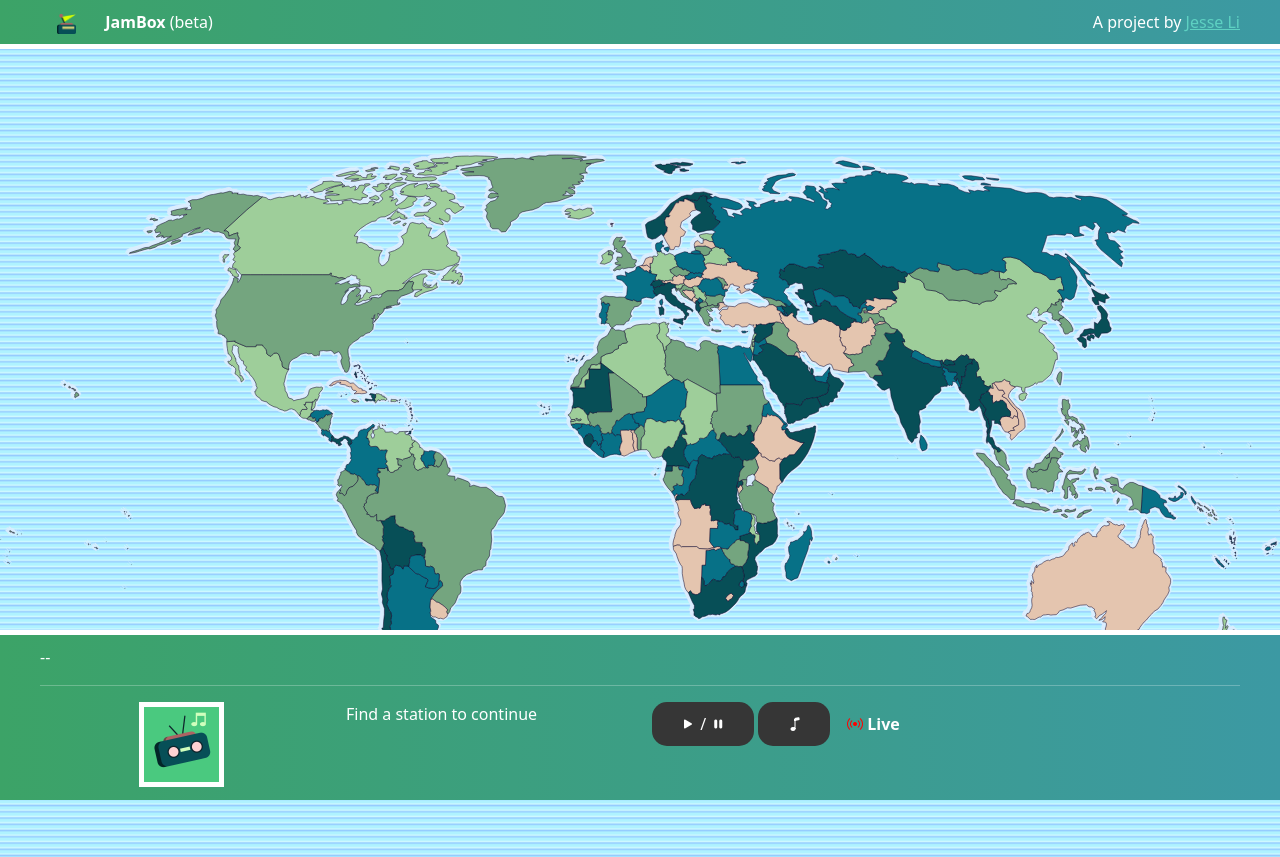
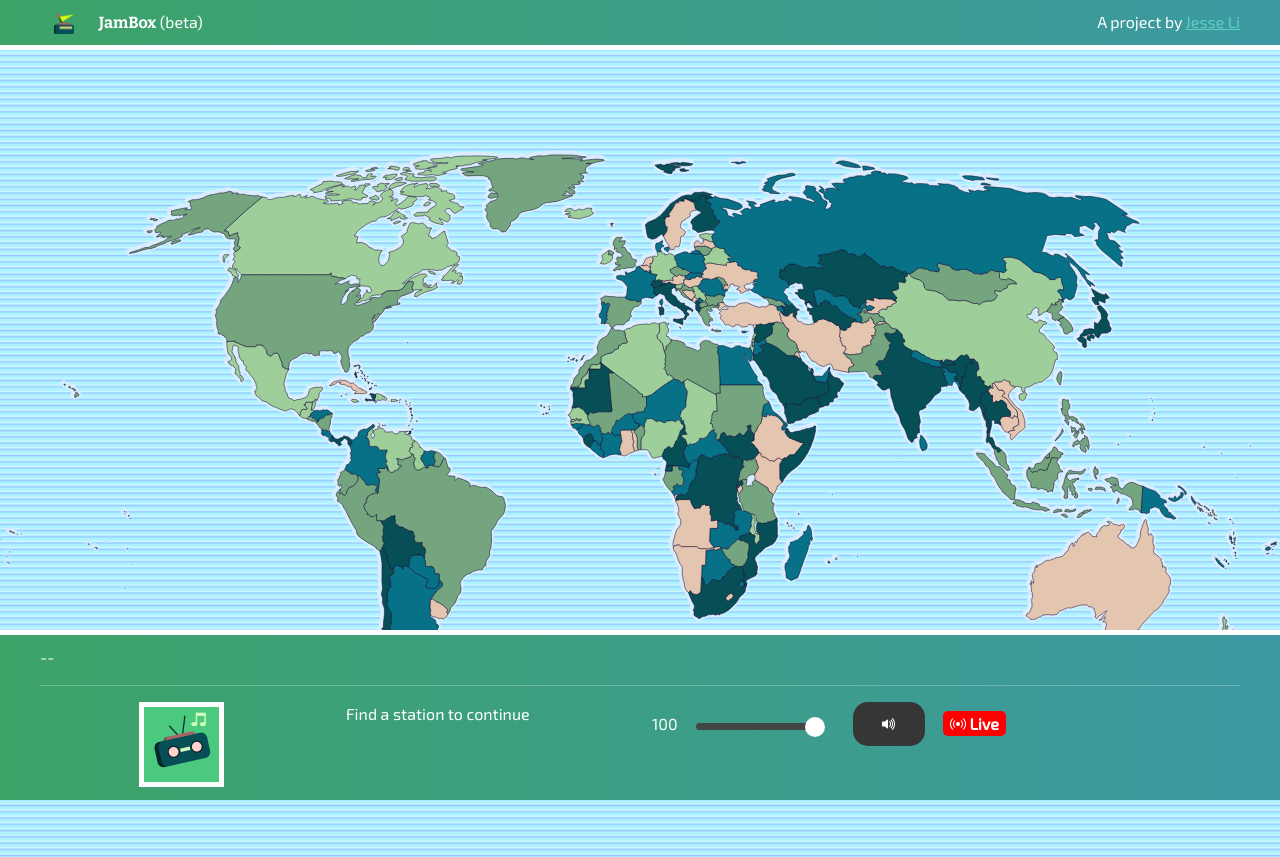
Before and after one commit to BlueberryTech123/music-thing, a website: page public/index.html in a window 1280 px wide. Drawn offline with nearby package versions, Linux system fonts and the light colour scheme.

Commit message:
Fixed media controls

```diff
--- a/public/index.html
+++ b/public/index.html
@@ -20,7 +20,7 @@
     <div id="map"></div>
     <div id="top" class="filled-div">
         <div class="row">
-            <div class="col-6">&nbsp;&nbsp;&nbsp;&nbsp;<img src="logo.png" style="height: 20px;">&nbsp;&nbsp;&nbsp;&nbsp;&nbsp;&nbsp;&nbsp;<b>JamBox</b> (beta)</div>
+            <div class="col-6">&nbsp;&nbsp;&nbsp;&nbsp;<img src="logo.png" style="height: 20px;">&nbsp;&nbsp;&nbsp;&nbsp;&nbsp;&nbsp;&nbsp;<span class="fancy-bold">JamBox</span> (beta)</div>
             <div class="col-6" style="text-align: right;">A project by <a href="https://jessewithoutani.github.io">Jesse Li</a></div>
         </div>
     </div>
@@ -35,8 +35,10 @@
             </div>
             <div class="col-3" id="info">Find a station to continue</div>
             <div class="col-6">
-                <button><i class="bi bi-play-fill"></i> / <i class="bi bi-pause-fill"></i></button>
-                <button><i class="bi bi-music-note"></i></button>&nbsp;&nbsp;&nbsp;&nbsp;<i class="bi bi-broadcast flashing" style="color: #f00;"></i> <b>Live</b>
+                <span id="volume">100</span>&nbsp;&nbsp;&nbsp;&nbsp;
+                <input type="range" min="0" max="100" value="100" oninput="document.getElementById('volume').innerHTML = this.value; document.getElementById('radio').volume = this.value / this.max;">
+                <button id="mute" onclick="toggleSound()" title="mute/unmute"><i class="bi bi-volume-up-fill"></i></button>&nbsp;&nbsp;&nbsp;&nbsp;
+                <span class="tag" style="background: #f00;"><i class="bi bi-broadcast flashing"></i> <b>Live</b></span>
                 <br>
                 <audio id="radio" autoplay></audio><br>
                 <marquee id="station" style="width: 35%;">Find a station to continue</marquee>
--- a/public/script.js
+++ b/public/script.js
@@ -25,7 +25,11 @@ function colorFromIndex(index) {
 function setColor(element, color) {
     element.style.fill = color;
 }
-
+function toggleSound() {
+    let player = document.querySelector("#radio");
+    player.muted = !player.muted;
+    document.getElementById("mute").classList.toggle("muted");
+}
 function loadMap() {
     fetch("world.svg").then(async function(res) {
         document.getElementById("map").innerHTML = await res.text();
--- a/public/style.css
+++ b/public/style.css
@@ -1,9 +1,13 @@
+@import url('https://fonts.googleapis.com/css2?family=Bitter:ital,wght@0,400;0,500;0,700;1,400;1,500;1,700&display=swap');
+@import url('https://fonts.googleapis.com/css2?family=Exo+2:ital,wght@0,400;0,500;1,400;1,500&display=swap');
+
 body {
     background-color: #96ccff !important;
     background-image: url("background.png");
     background-size: 100px;
     margin: 0px;
     overflow: hidden;
+    font-family: "Exo 2" !important;
 }
 button {
     border-radius: 15px !important;
@@ -12,6 +16,7 @@ button {
     color: #fff;
     padding: 7px 25px 7px 25px;
     transition: 180ms;
+    outline: none;
 }
 button:hover {
     border-color: #fff;
@@ -30,11 +35,60 @@ a:hover {
     color: #3ca367;
     background: #fff;
 }
+input[type=range] {
+    background: #444;
+    margin-right: 25px;
+    height: 7px;
+    border-radius: 100px;
+    appearance: none;
+    outline: none;
+}
+input[type=range]::-webkit-slider-thumb {
+    appearance: none;
+    width: 20px;
+    height: 20px;
+    border-radius: 100px;
+    background: #fff;
+    transition: 180ms;
+}
+input[type=range]::-moz-slider-thumb {
+    appearance: none;
+    width: 20px;
+    height: 20px;
+    border-radius: 100px;
+    background: #fff;
+    transition: 180ms;
+}
+
+input[type=range]::-webkit-slider-thumb:hover {
+    cursor: grab;
+    transform: scale(130%);
+}
+input[type=range]::-moz-slider-thumb:hover {
+    cursor: grab;
+    transform: scale(130%);
+}
+input[type=range]::-webkit-slider-thumb:active {
+    cursor: grabbing;
+    transform: scale(90%);
+}
+input[type=range]::-moz-slider-thumb:active {
+    cursor: grabbing;
+    transform: scale(90%);
+}
+
 @keyframes flash {
     to { visibility: hidden; }
 }
 .flashing {
     animation: flash 1s steps(2, start) infinite;
+}
+.fancy-bold {
+    font-family: "Bitter" !important;
+    font-weight: 700;
+}
+.muted {
+    color: #f00;
 }
 .tag {
     background: #000;
```
